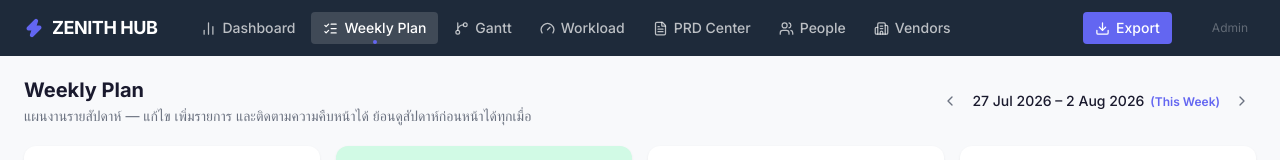
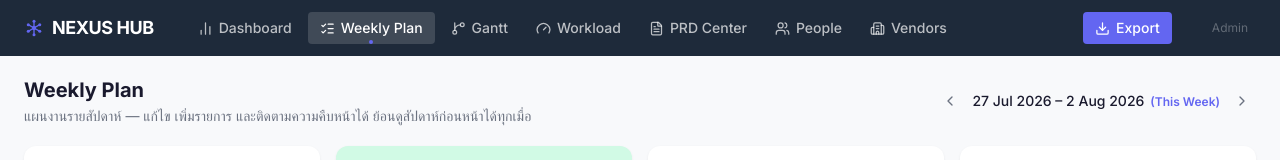
Before and after one commit to jarinjul/otd-tracking-web-app, a Next.js app: page /weekly-plan in a window 1280 px wide. Shown: the top 160 px of the page. Built offline with nearby package versions, Linux system fonts and the light colour scheme; no server answers; the database is empty.

Commit message:
Rebrand navbar to Nexus Hub
Swap the Zap icon and "ZENITH HUB" wordmark for a custom hub-and-spoke
mark and "NEXUS HUB", matching the icon concept picked for the rename.

```diff
--- a/components/layout/Navbar.tsx
+++ b/components/layout/Navbar.tsx
@@ -2,7 +2,30 @@
 
 import Link from "next/link"
 import { usePathname } from "next/navigation"
-import { BarChart2, GitBranch, FileText, Users, Download, Zap, Building2, ListChecks, Gauge } from "lucide-react"
+import { BarChart2, GitBranch, FileText, Users, Download, Building2, ListChecks, Gauge } from "lucide-react"
+
+// Hub-and-spoke mark: a central node radiating to six satellites — the Nexus Hub brand icon.
+function NexusIcon({ size = 20, className }: { size?: number; className?: string }) {
+  return (
+    <svg width={size} height={size} viewBox="0 0 24 24" fill="none" className={className}>
+      <g stroke="currentColor" strokeWidth="1.6" strokeLinecap="round">
+        <line x1="12" y1="12" x2="12" y2="4" />
+        <line x1="12" y1="12" x2="18.9" y2="8" />
+        <line x1="12" y1="12" x2="18.9" y2="16" />
+        <line x1="12" y1="12" x2="12" y2="20" />
+        <line x1="12" y1="12" x2="5.1" y2="16" />
+        <line x1="12" y1="12" x2="5.1" y2="8" />
+      </g>
+      <circle cx="12" cy="4" r="1.8" fill="currentColor" />
+      <circle cx="18.9" cy="8" r="1.8" fill="currentColor" />
+      <circle cx="18.9" cy="16" r="1.8" fill="currentColor" />
+      <circle cx="12" cy="20" r="1.8" fill="currentColor" />
+      <circle cx="5.1" cy="16" r="1.8" fill="currentColor" />
+      <circle cx="5.1" cy="8" r="1.8" fill="currentColor" />
+      <circle cx="12" cy="12" r="2.6" fill="currentColor" />
+    </svg>
+  )
+}
 
 const NAV_ITEMS = [
   { href: "/dashboard",    label: "Dashboard",    icon: BarChart2  },
@@ -22,8 +45,8 @@ export function Navbar() {
       <div className="flex items-center h-14 px-6 gap-8">
         {/* Brand */}
         <Link href="/dashboard" className="flex items-center gap-2 font-bold text-lg tracking-tight shrink-0">
-          <Zap size={20} className="text-accent" fill="currentColor" />
-          <span>ZENITH HUB</span>
+          <NexusIcon size={20} className="text-accent" />
+          <span>NEXUS HUB</span>
         </Link>
 
         {/* Nav Links */}
```
